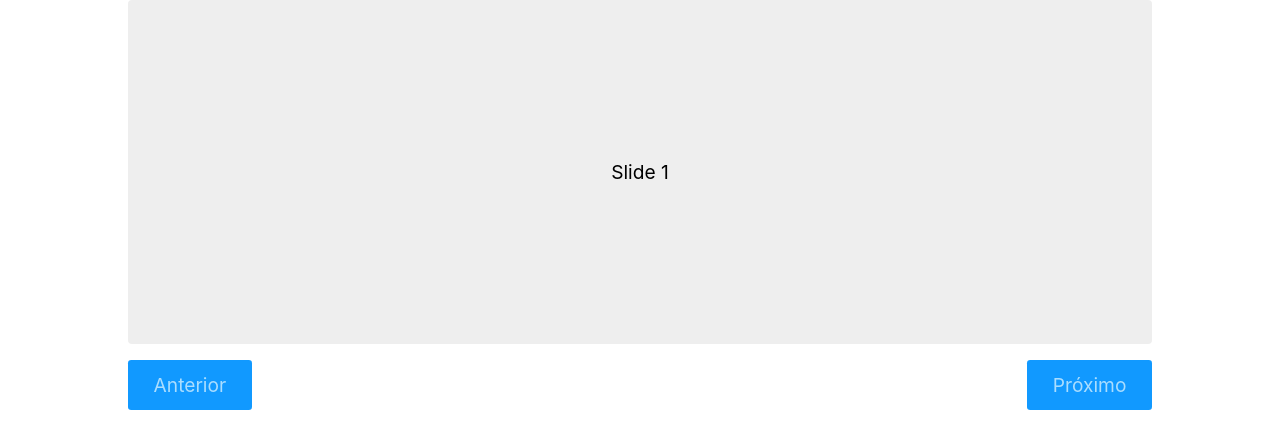
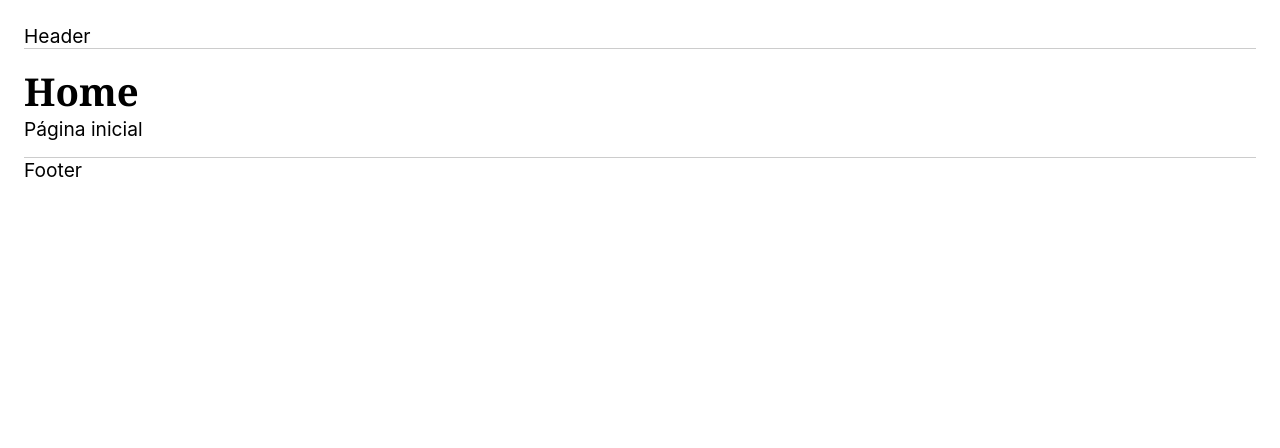
Before and after one commit to lefialho/react-origamid-aulas, a React (Create React App) app: page / in a window 1280 px wide. Shown: the top 448 px of the page. Built offline with nearby package versions, Linux system fonts and the light colour scheme.

Commit message:
Aula router

```diff
--- a/package.json
+++ b/package.json
@@ -10,6 +10,7 @@
     "react": "^18.1.0",
     "react-bootstrap": "^2.5.0",
     "react-dom": "^18.1.0",
+    "react-router-dom": "^6.4.1",
     "react-scripts": "5.0.1",
     "styled-components": "^5.3.6",
     "web-vitals": "^2.1.4"
--- a/src/App.js
+++ b/src/App.js
@@ -31,14 +31,17 @@
 // import { AulaCSS } from './css/Aula';
 // import { BootstrapDemo } from './css/frameworks/Bootstrap';
 // import { AnimacaoCss } from './css/animacoes/Animacao';
-import { SlideAnimation } from './css/animacoes/Slide';
+// import { SlideAnimation } from './css/animacoes/Slide';
 // import { Images } from './css/imagens/Imagens';
+
+import { IntroRouter } from './router/Intro/IntroRouter';
 
 export function App() {
   return (
     <>
+      <IntroRouter />
       {/* <Images /> */}
-      <SlideAnimation />
+      {/* <SlideAnimation /> */}
       {/* <AnimacaoCss /> */}
       {/* <BootstrapDemo /> */}
       {/* <AulaCSS /> */}
--- /dev/null
+++ b/src/router/Intro/Footer.js
@@ -0,0 +1,7 @@
+export function Footer() {
+  return (
+    <footer style={{ borderTop: '1px solid #ccc', marginTop: '1rem' }}>
+      Footer
+    </footer>
+  );
+}
--- /dev/null
+++ b/src/router/Intro/Header.js
@@ -0,0 +1,7 @@
+export function Header() {
+  return (
+    <header style={{ borderBottom: '1px solid #ccc', marginBottom: '1rem' }}>
+      Header
+    </header>
+  );
+}
--- /dev/null
+++ b/src/router/Intro/Home.js
@@ -0,0 +1,8 @@
+export function Home() {
+  return (
+    <div>
+      <h1>Home</h1>
+      <p>Página inicial</p>
+    </div>
+  );
+}
--- /dev/null
+++ b/src/router/Intro/IntroRouter.js
@@ -0,0 +1,21 @@
+import { BrowserRouter, Routes, Route } from 'react-router-dom';
+import { Footer } from './Footer';
+import { Header } from './Header';
+import { Home } from './Home';
+import { NaoEncontrada } from './NaoEncontrada';
+import { Sobre } from './Sobre';
+
+export function IntroRouter() {
+  return (
+    <BrowserRouter>
+      <Header />
+      <Routes>
+        <Route path="/" element={<Home />} />
+        <Route path="sobre" element={<Sobre />} />
+        <Route path="*" element={<NaoEncontrada />} />{' '}
+        {/* O "*" Seleciona tudo que for diferente das rotas acima*/}
+      </Routes>
+      <Footer />
+    </BrowserRouter>
+  );
+}
--- /dev/null
+++ b/src/router/Intro/NaoEncontrada.js
@@ -0,0 +1,7 @@
+export function NaoEncontrada() {
+  return (
+    <header>
+      <p>Página não encontrada 404</p>
+    </header>
+  );
+}
--- /dev/null
+++ b/src/router/Intro/Sobre.js
@@ -0,0 +1,8 @@
+export function Sobre() {
+  return (
+    <div>
+      <h1>Sobre</h1>
+      <p>Página sobre</p>
+    </div>
+  );
+}
```
Also changed, not shown: 1 other file (tests, documents, lock files or other folders).
